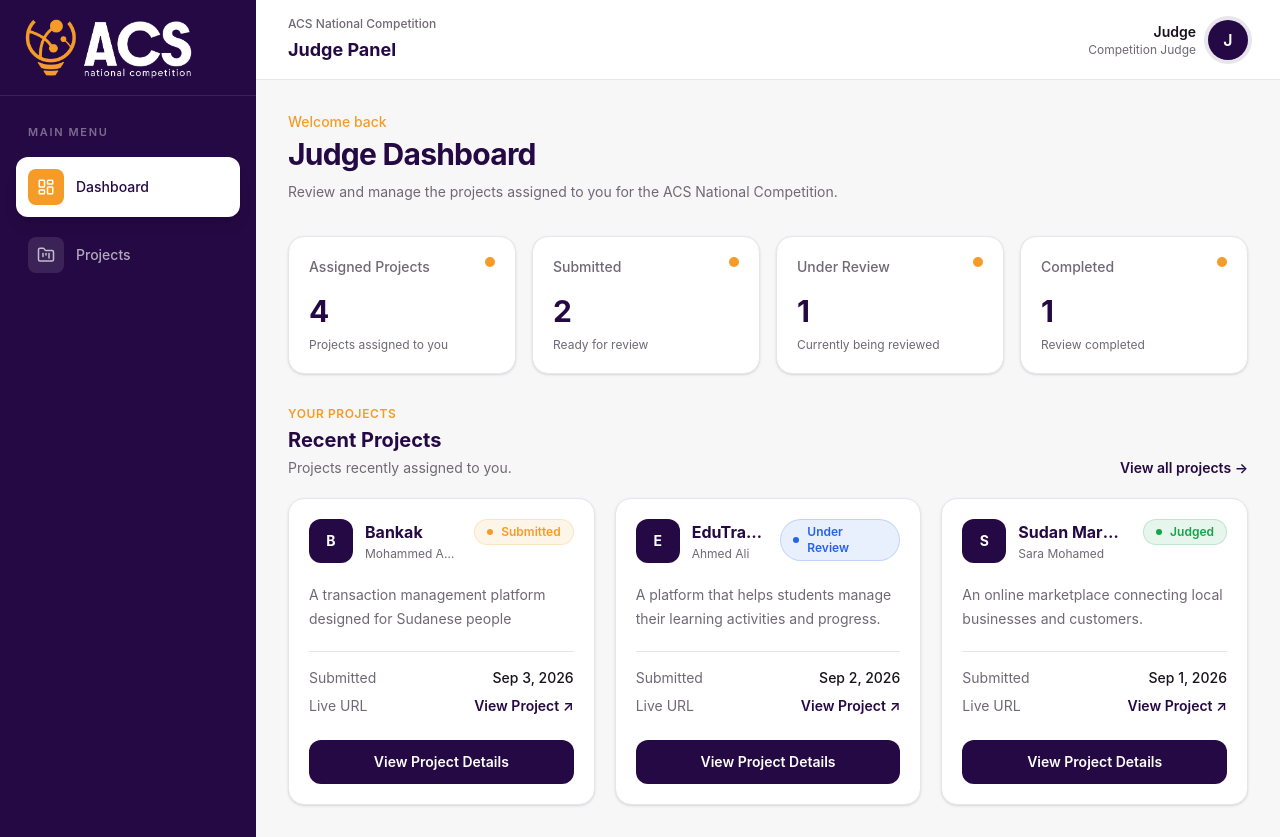
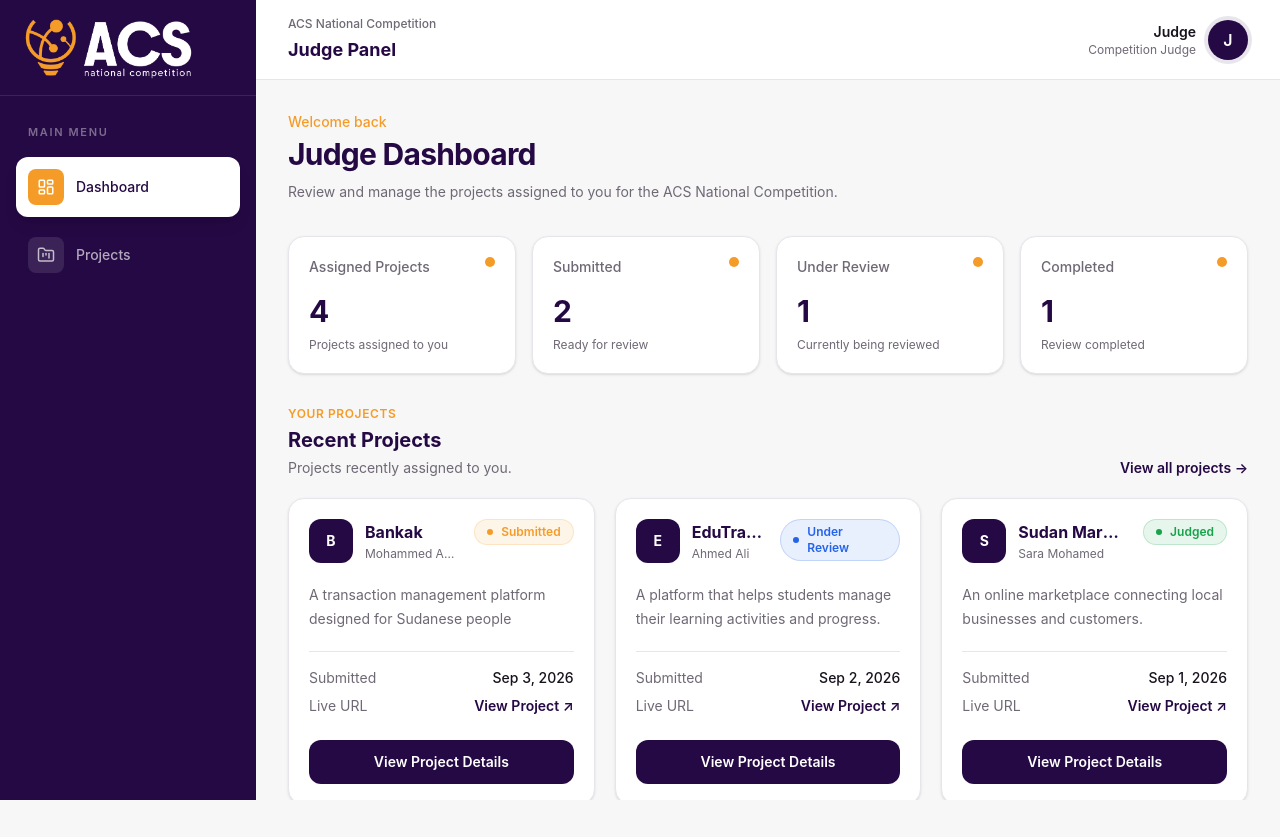
Before and after one commit to Mohammedsalih1/ACS-competition-platform, a React (Vite) app: page /judge/dashboard in a window 1280 px wide. After the commit the page ends 800 px from the top, so only its background shows below. Built offline with nearby package versions, Linux system fonts and the light colour scheme.

Commit message:
FIX : stable sidebar and navbar and scroll only the content

```diff
--- a/src/components/judge/JudgeSidebar.jsx
+++ b/src/components/judge/JudgeSidebar.jsx
@@ -36,7 +36,7 @@ function JudgeSidebar({ isOpen, onClose }) {
           fixed inset-y-0 left-0 z-50 flex w-72 shrink-0 flex-col
           bg-acs-purple shadow-2xl
           transition-transform duration-300 ease-in-out
-          lg:static lg:z-auto lg:w-64 lg:translate-x-0 lg:shadow-none
+          lg:fixed lg:z-50 lg:w-64 lg:translate-x-0 lg:shadow-none
           ${
             isOpen
               ? "translate-x-0"
--- a/src/layouts/JudgeLayout.jsx
+++ b/src/layouts/JudgeLayout.jsx
@@ -90,8 +90,8 @@ function JudgeLayout() {
   };
 
   return (
-    <div className="min-h-screen bg-acs-background text-acs-text">
-      <div className="flex min-h-screen">
+    <div className="h-screen overflow-hidden bg-acs-background text-acs-text">
+      <div className="flex h-full">
         {/* Sidebar */}
         <JudgeSidebar
           isOpen={isSidebarOpen}
@@ -99,12 +99,12 @@ function JudgeLayout() {
         />
 
         {/* Main Content */}
-        <div className="flex min-w-0 flex-1 flex-col">
+        <div className="flex h-full min-w-0 min-h-0 flex-1 flex-col lg:ml-64">
           <JudgeNavbar
             onMenuClick={() => setIsSidebarOpen(true)}
           />
 
-          <main className="flex-1 p-4 sm:p-6 lg:p-8">
+          <main className="min-h-0 flex-1 overflow-y-auto p-4 sm:p-6 lg:p-8">
             <Outlet />
           </main>
         </div>
```
